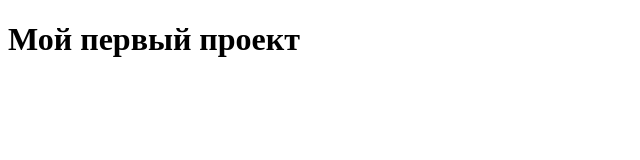
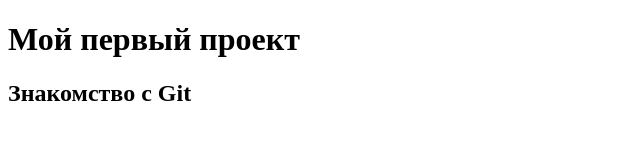
Before and after one commit to MrShevlyakov/first-project, a plain HTML site: page index.html in a window 1280 px wide. Shown: the whole page, without its empty margins (0-640 px from the left). Drawn offline with Linux system fonts and the light colour scheme.

Commit message:
Внесение изменений в файл HTML

```diff
--- a/index.html
+++ b/index.html
@@ -7,6 +7,6 @@
 </head>
 <body>
     <h1>Мой первый проект</h1>
-
+    <h2>Знакомство с Git</h2>
 </body>
 </html>
```
